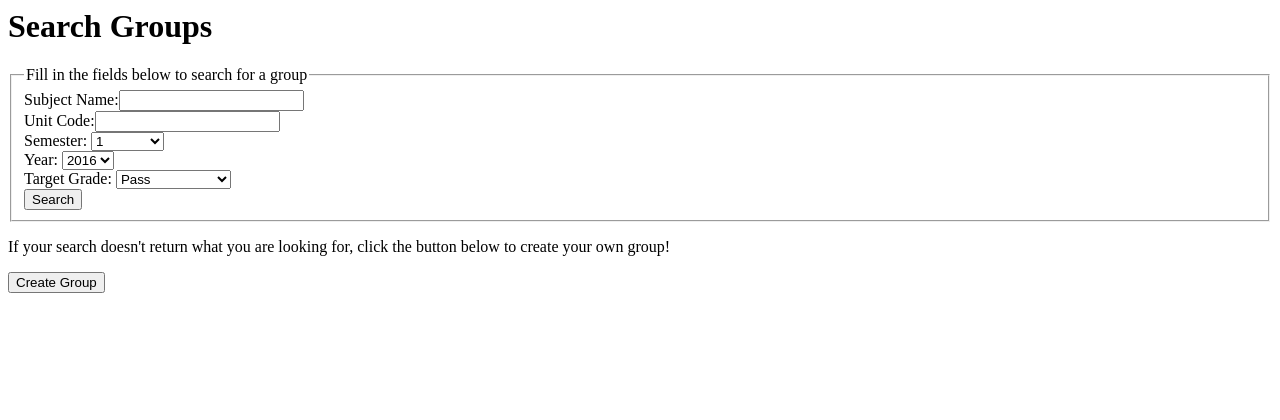
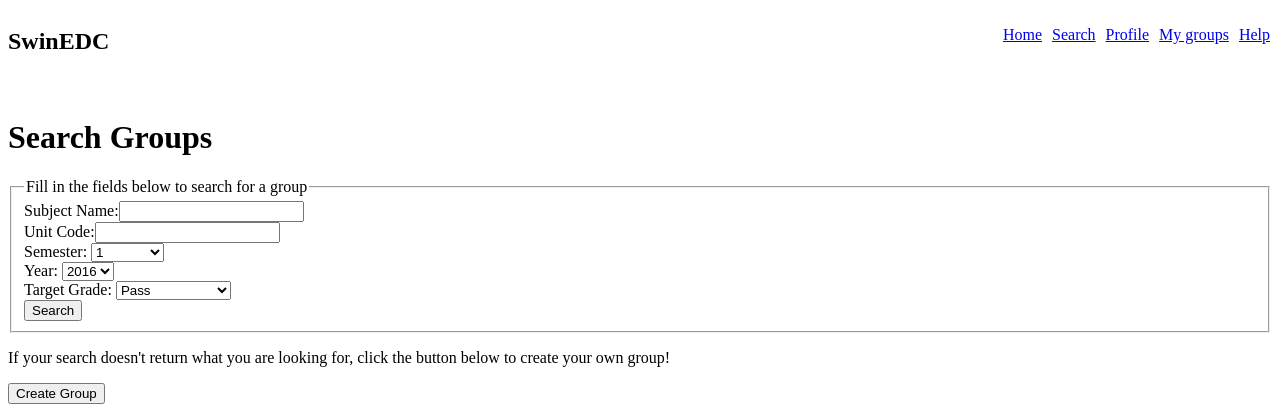
Before and after one commit to jpmoran-2053942/SwinEDC, a PHP site: page /search.php in a window 1280 px wide. Shown: the top 420 px of the page. Run offline with PHP 8.4, Linux system fonts and the light colour scheme.

Commit message:
Navigation bars on all pages completed

```diff
--- a/mygroups.php
+++ b/mygroups.php
@@ -36,7 +36,11 @@
         </ul>
     </div>
 </nav>
-
+<br>
+<br>
+<br>
+<br>
+<br>
 	<h1>My Groups</h1>
 	<p>Below is a list of all the groups that you are currently a member of</p>
 </body>
--- a/register.php
+++ b/register.php
@@ -52,6 +52,7 @@
 <br>
 <br>
 <br>
+<br>
 	<div id="main">
 
 		<!--Content-->
--- a/search.php
+++ b/search.php
@@ -1,8 +1,46 @@
 <html>
 	<head>
 		<title>Search Groups</title>
+        <style>
+            .navbar{
+                position: absolute;
+                right: 0;
+                margin-top: 18px;
+            }
+            .navigationitems{
+                list-style-type: none;
+                margin : 0;
+                padding : 0;
+                overflow: hidden;
+            }
+            .navigationitems > li{
+                float: right;
+            }
+            .navigationitems > li > a{
+                display: block;
+                padding-right: 10px;
+            }
+        </style>
 	</head>
 <body>
+<nav>
+    <h1 style="float: left">SwinEDC</h1>
+    <div class="navbar">
+        <ul class="navigationitems">
+            <li><a href="help.html">Help</a> </li>
+            <li><a href="mygroups.php">My groups</li>
+            <li><a href="profile.html">Profile</a> </li>
+            <li><a href="search.php">Search</a> </li>
+            <li><a href="home.html">Home</a> </li>
+        </ul>
+    </div>
+</nav>
+
+<br>
+<br>
+<br>
+<br>
+<br>
 	<h1>Search Groups</h1>
 	<form method="get">
 		<fieldset>
```
